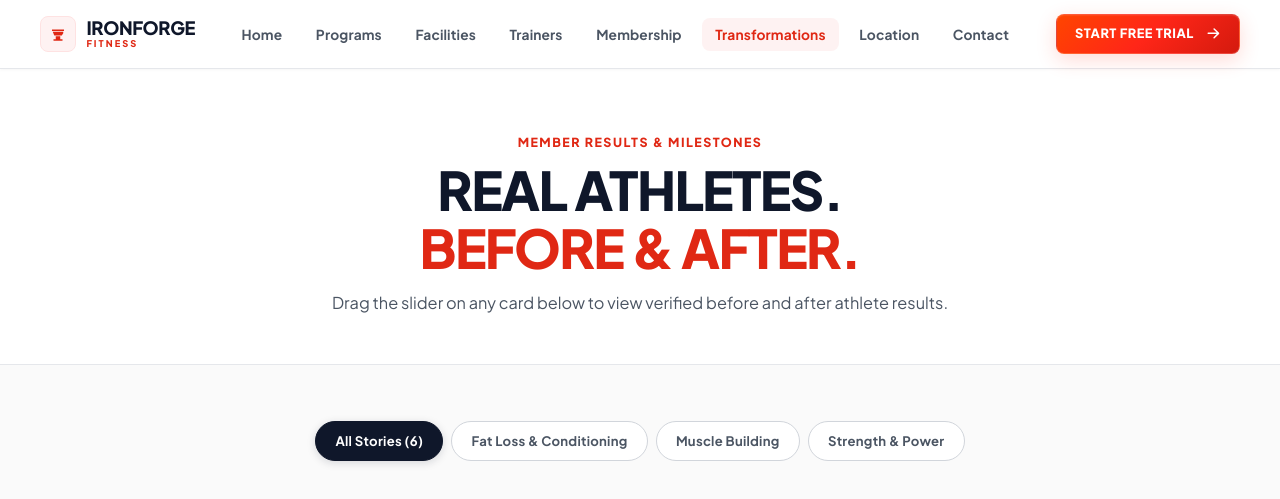
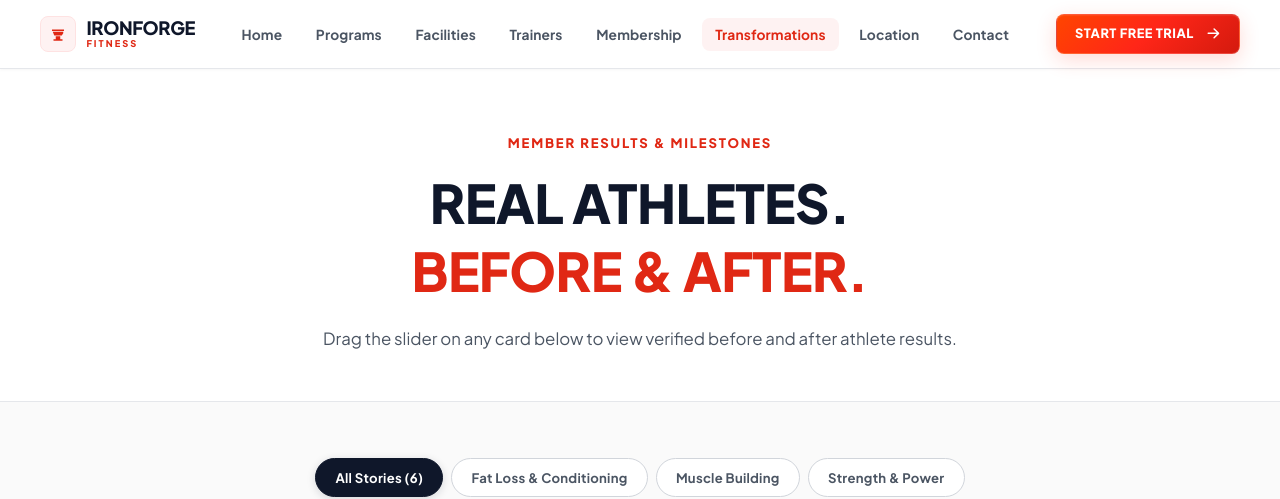
Before and after one commit to daksh22051/ironforge-fitness, a website: page transformations.html in a window 1280 px wide. Shown: the top 499 px of the page. Drawn offline with Linux system fonts and the light colour scheme.

Commit message:
Improve typography spacing and line-height for transformations header

```diff
--- a/css/transformations.css
+++ b/css/transformations.css
@@ -32,12 +32,12 @@
 }
 
 .transform-hero-tag {
-  font-size: 0.78rem;
+  font-size: 0.82rem;
   font-weight: 800;
-  letter-spacing: 0.12em;
+  letter-spacing: 0.14em;
   text-transform: uppercase;
   color: #E02814;
-  margin-bottom: 0.6rem;
+  margin-bottom: 1rem;
   display: block;
 }
 
@@ -45,18 +45,19 @@
   font-family: 'Plus Jakarta Sans', sans-serif !important;
   font-size: clamp(2.3rem, 1.9rem + 1.8vw, 3.4rem);
   font-weight: 800;
-  letter-spacing: -0.03em;
-  line-height: 1.08;
+  letter-spacing: -0.01em;
+  line-height: 1.28;
   color: #0F172A;
   text-transform: uppercase;
-  margin: 0 0 0.85rem 0;
+  margin: 0 0 1.25rem 0;
 }
 
 .transform-hero-lead {
-  font-size: 1.02rem;
-  line-height: 1.6;
+  font-size: 1.05rem;
+  line-height: 1.65;
   color: #4B5563;
-  margin: 0;
+  margin: 0 auto;
+  max-width: 640px;
 }
 
 /* ==========================================================================
```
Also changed, not shown: css/location.css (+7 -7 lines).
